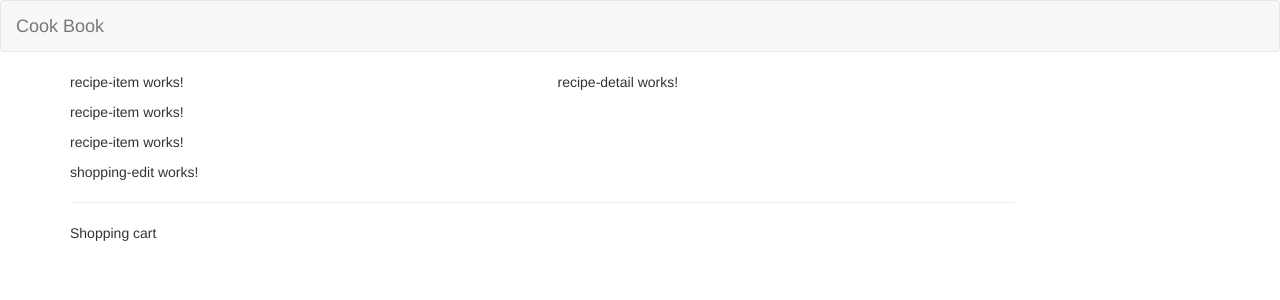
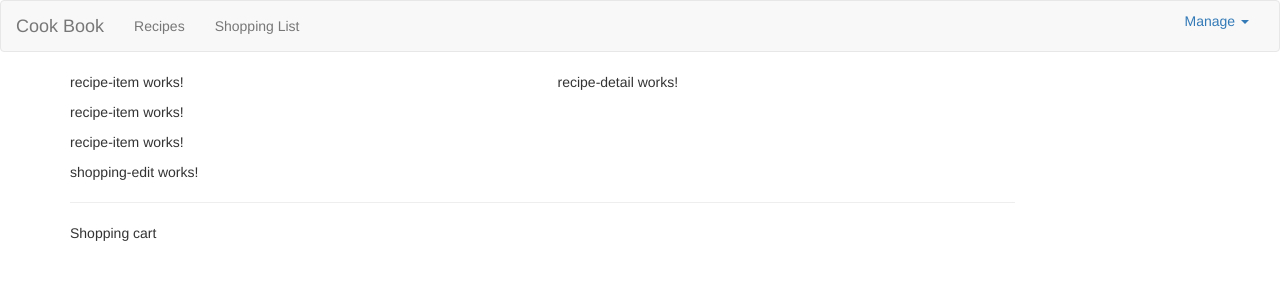
Before and after one commit to hajimalung/cookbook, an Angular app: page / in a window 1280 px wide. Shown: the top 300 px of the page. Built offline with nearby package versions, Linux system fonts and the light colour scheme.

Commit message:
recipe model

```diff
--- a/src/app/header/header.component.html
+++ b/src/app/header/header.component.html
@@ -3,5 +3,22 @@
     <div class="navbar-header">
       <a href="#" class="navbar-brand">Cook Book</a>
     </div>
+    <div class="collapse navbar-collapse">
+      <ul class="nav navbar-nav">
+        <li><a href="#">Recipes</a></li>
+        <li><a href="#">Shopping List</a></li>
+      </ul>
+      <ul class="nav nav-bar navbar-right">
+        <li class="dropdown">
+          <a href="#" class="dropdown-toggle"
+            >Manage <span class="caret"></span
+          ></a>
+          <ul class="dropdown-menu">
+            <li><a href="#">Save Data</a></li>
+            <li><a href="#">Fetch Data</a></li>
+          </ul>
+        </li>
+      </ul>
+    </div>
   </div>
 </nav>
--- a/src/app/recipes/recipe-list/recipe-list.component.ts
+++ b/src/app/recipes/recipe-list/recipe-list.component.ts
@@ -1,15 +1,14 @@
 import { Component, OnInit } from '@angular/core';
+import { Recipe } from '../recipe.model';
 
 @Component({
   selector: 'app-recipe-list',
   templateUrl: './recipe-list.component.html',
-  styleUrls: ['./recipe-list.component.css']
+  styleUrls: ['./recipe-list.component.css'],
 })
 export class RecipeListComponent implements OnInit {
+  recipes: Recipe[] = [];
+  constructor() {}
 
-  constructor() { }
-
-  ngOnInit(): void {
-  }
-
+  ngOnInit(): void {}
 }
```
Also changed, not shown: src/app/recipes/recipe.model.ts (added, +11 -0 lines).
